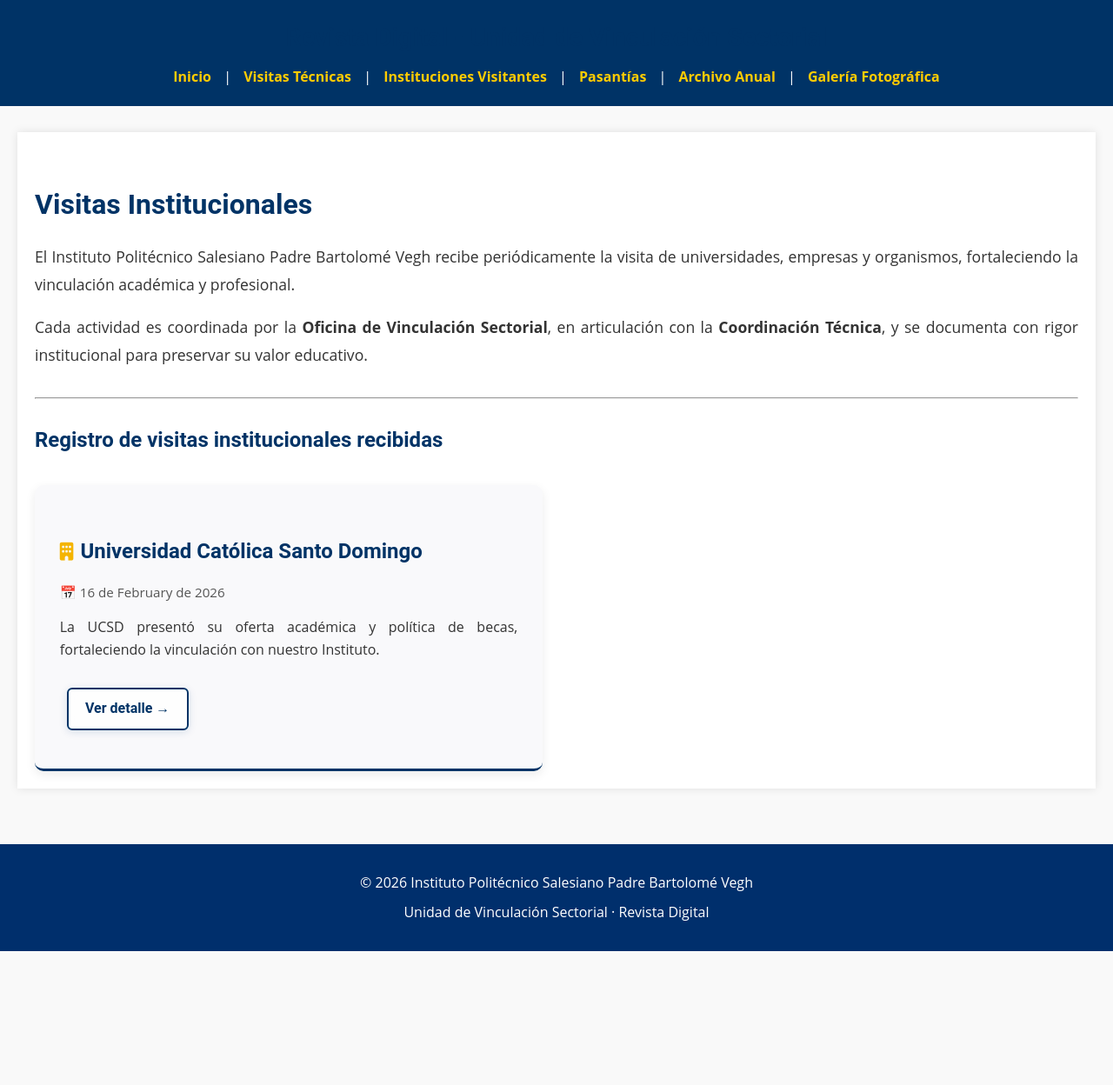
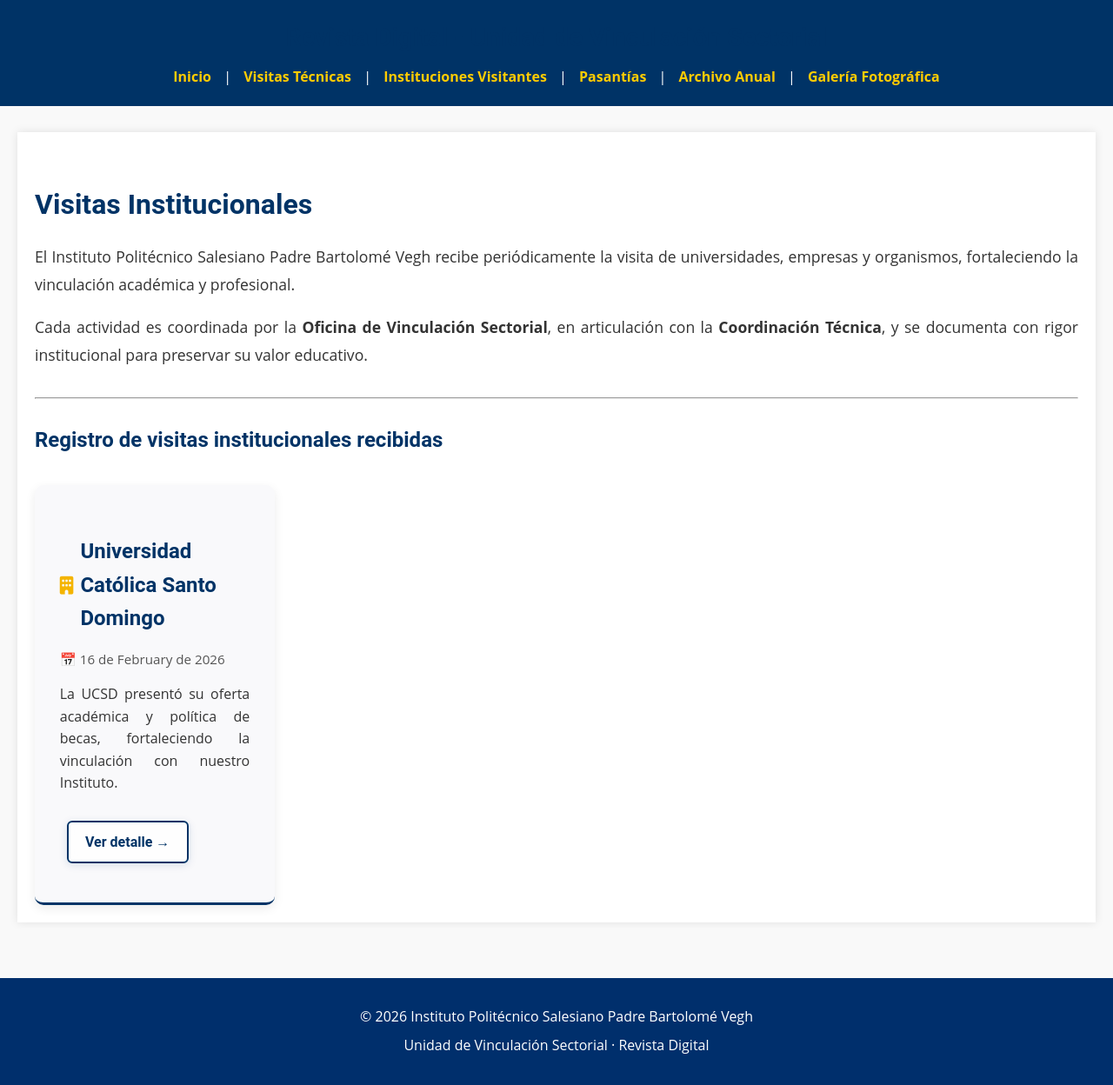
Before and after one commit to Aarias23/revista-vinculacion, a Jekyll site: the page built from instituciones/index.md, in a window 1280 px wide. Shown: the whole page at 87% size. Built offline with Jekyll 4.4.1, drawn with Linux system fonts in a browser that asks for light colours; before the commit the page ends 1094 px from its top, so only the background shows below that.

Commit message:
feat(css): grid responsivo 4-3-2 columnas en instituciones

```diff
--- a/assets/css/style.css
+++ b/assets/css/style.css
@@ -740,9 +740,29 @@
 
 .institution-list {
   display: grid;
-  grid-template-columns: 1fr 1fr; /* dos columnas en pantallas grandes */
   gap: 2rem;
   margin-top: 2rem;
+}
+
+/* Escritorio grande: 4 columnas */
+@media (min-width: 1200px) {
+  .institution-list {
+    grid-template-columns: repeat(4, 1fr);
+  }
+}
+
+/* Tablet: 3 columnas */
+@media (min-width: 768px) and (max-width: 1199px) {
+  .institution-list {
+    grid-template-columns: repeat(3, 1fr);
+  }
+}
+
+/* Móvil: 2 columnas */
+@media (max-width: 767px) {
+  .institution-list {
+    grid-template-columns: repeat(2, 1fr);
+  }
 }
 
 .institution-item {
```
